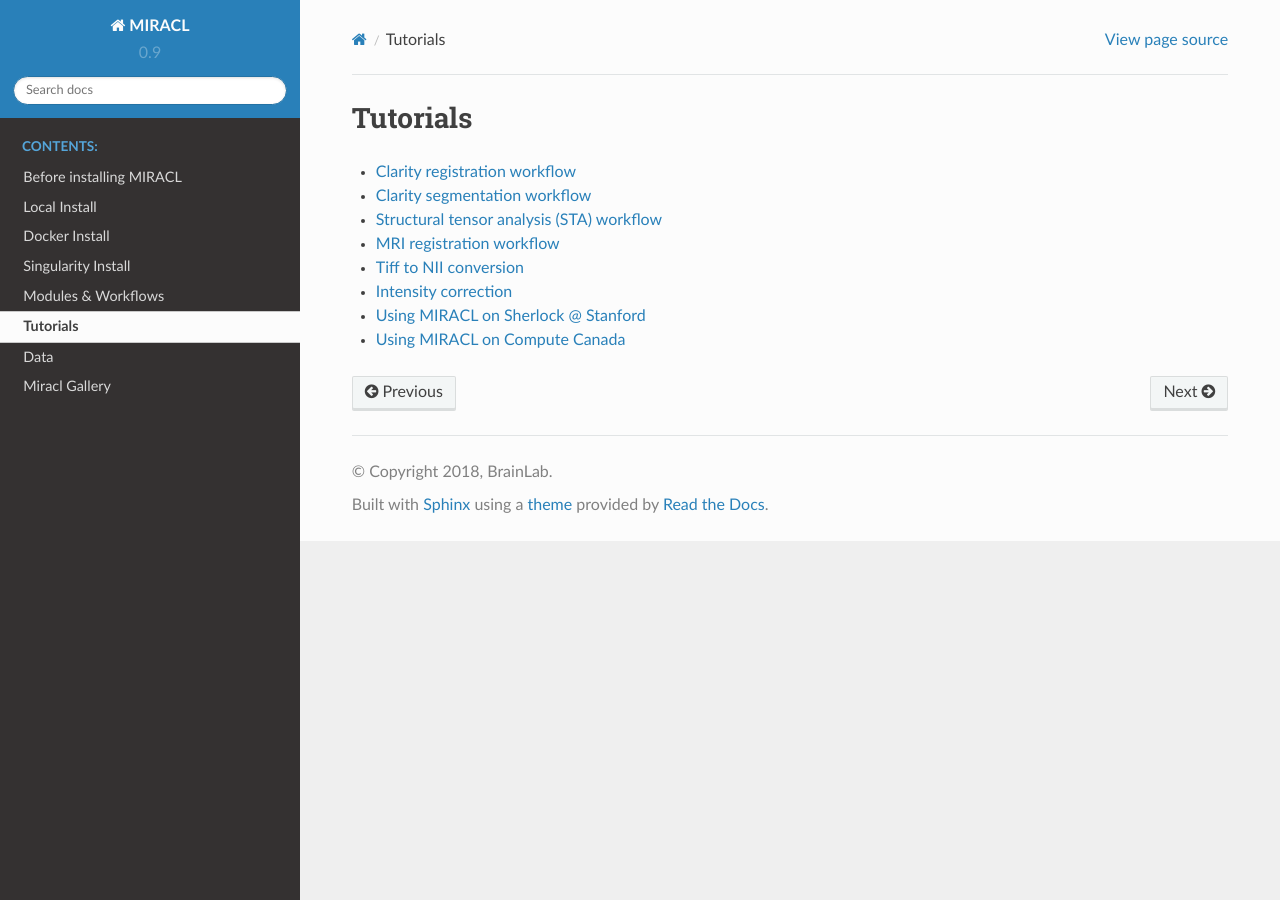
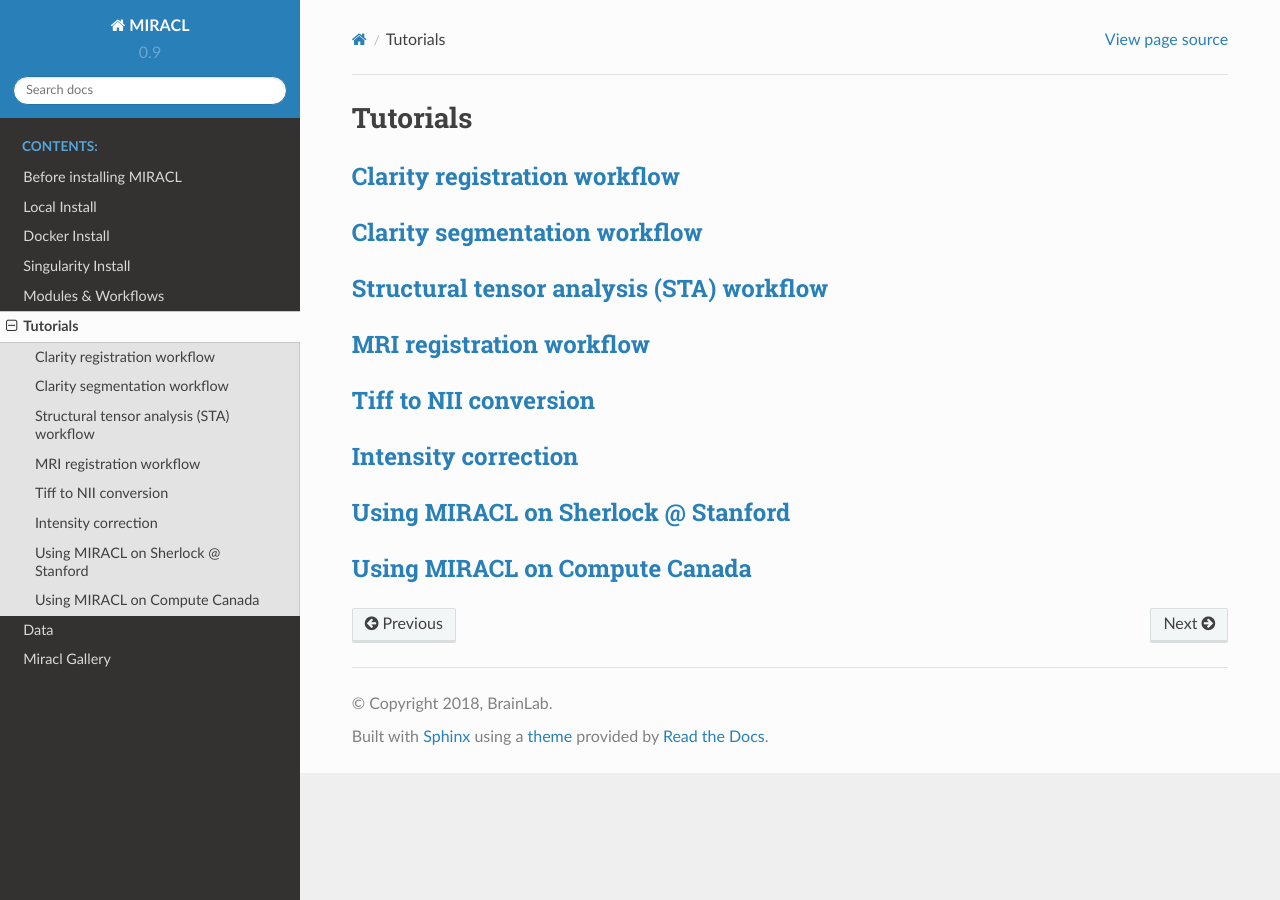
Before and after one commit to AICONSlab/MIRACL, a Sphinx documentation site: the page built from docs/tutorials.md, in a window 1280 px wide. Built offline with Sphinx 7.4.7 and the Read the Docs theme 2.0.0, drawn with Linux system fonts in a browser that asks for light colours; pages that are not in the unit, such as notebooks, are missing from menus.

Commit message:
upd read the docs

```diff
--- a/docs/tutorials.md
+++ b/docs/tutorials.md
@@ -1,10 +1,10 @@
 # Tutorials
 
-- [Clarity registration workflow](tutorials/clar_reg/clar_reg.md)
-- [Clarity segmentation workflow](tutorials/clar_seg/clar_seg.md)
-- [Structural tensor analysis (STA) workflow](tutorials/sta/sta.md)
-- [MRI registration workflow](tutorials/mri_reg/mri_reg.md)
-- [Tiff to NII conversion](tutorials/tiff_to_nii/tiff_to_nii.md)
-- [Intensity correction](tutorials/int_corr/int_corr.md)
-- [Using MIRACL on Sherlock @ Stanford](sherlock/sherlock.md)
-- [Using MIRACL on Compute Canada](compute_canada/compute_canada.md)
+#### [Clarity registration workflow](tutorials/clar_reg/clar_reg.md)
+#### [Clarity segmentation workflow](tutorials/clar_seg/clar_seg.md)
+#### [Structural tensor analysis (STA) workflow](tutorials/sta/sta.md)
+#### [MRI registration workflow](tutorials/mri_reg/mri_reg.md)
+#### [Tiff to NII conversion](tutorials/tiff_to_nii/tiff_to_nii.md)
+#### [Intensity correction](tutorials/int_corr/int_corr.md)
+#### [Using MIRACL on Sherlock @ Stanford](sherlock/sherlock.md)
+#### [Using MIRACL on Compute Canada](compute_canada/compute_canada.md)
```
Also changed, not shown: README.md (+1 -2 lines), docs/index.rst (+8 -15 lines).
